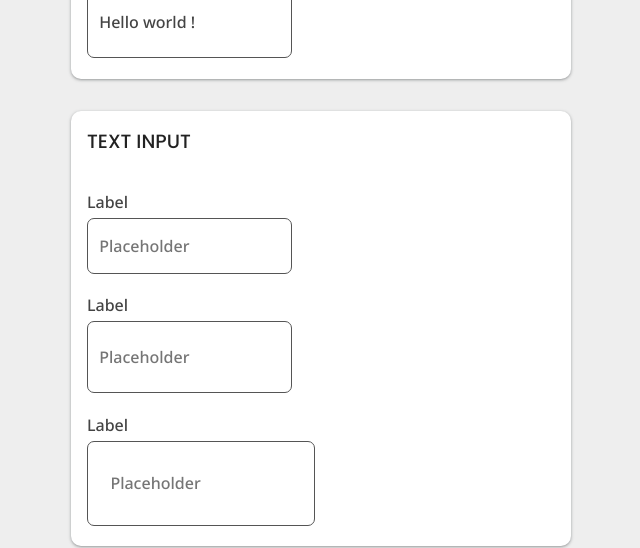
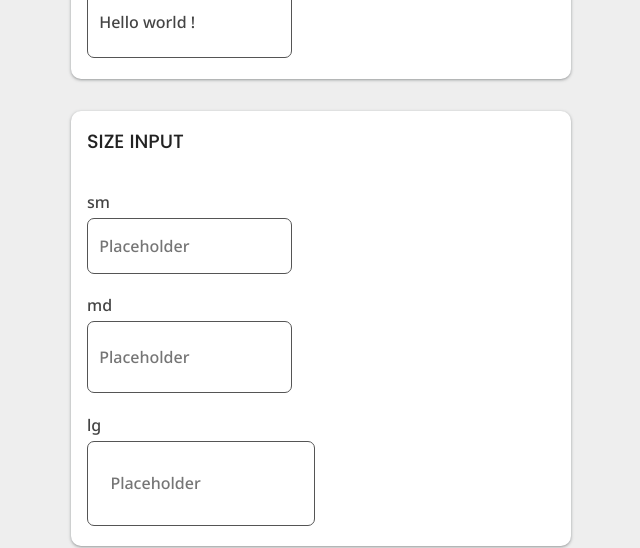
Before and after one commit to houssam-developer/input-component, a React (Vite) app: page / in a window 1280 px wide. Shown: the part 1720-2268 px from the top of the page, without its empty margins (319-959 px from the left). Built offline with nearby package versions, Linux system fonts and the light colour scheme.

Commit message:
fix: update keys for select component

```diff
--- a/src/App.jsx
+++ b/src/App.jsx
@@ -81,10 +81,10 @@ function App() {
 			</div>
 
 			<div className="container-box">
-				<h2>Text Input</h2>
-				<Input size='sm' />
-				<Input size='md' />
-				<Input size='lg' />
+				<h2>Size Input</h2>
+				<Input size='sm' textLabel='sm' />
+				<Input size='md' textLabel='md' />
+				<Input size='lg' textLabel='lg' />
 			</div>
 
 			<div className="container-box">
--- a/src/components/Select.jsx
+++ b/src/components/Select.jsx
@@ -1,5 +1,4 @@
 import './Select.scss';
-import { v4 as uuidv4 } from 'uuid';
 
 function Select({ text, options, handleChangeEvent }) {
 
@@ -9,7 +8,7 @@ function Select({ text, options, handleChangeEvent }) {
 		<div className="container-select">
 			<h2>{text} Selection</h2>
 			<select className="select" name="buttons" onChange={handleChangeEvent}>
-				{options.map(it => <option key={uuidv4()} value={it}>{it}</option>)}
+				{options.map(it => <option key={it} value={it}>{it}</option>)}
 			</select>
 		</div>
 	)
```
Also changed, not shown: img/screenshot-demo.png (added).
